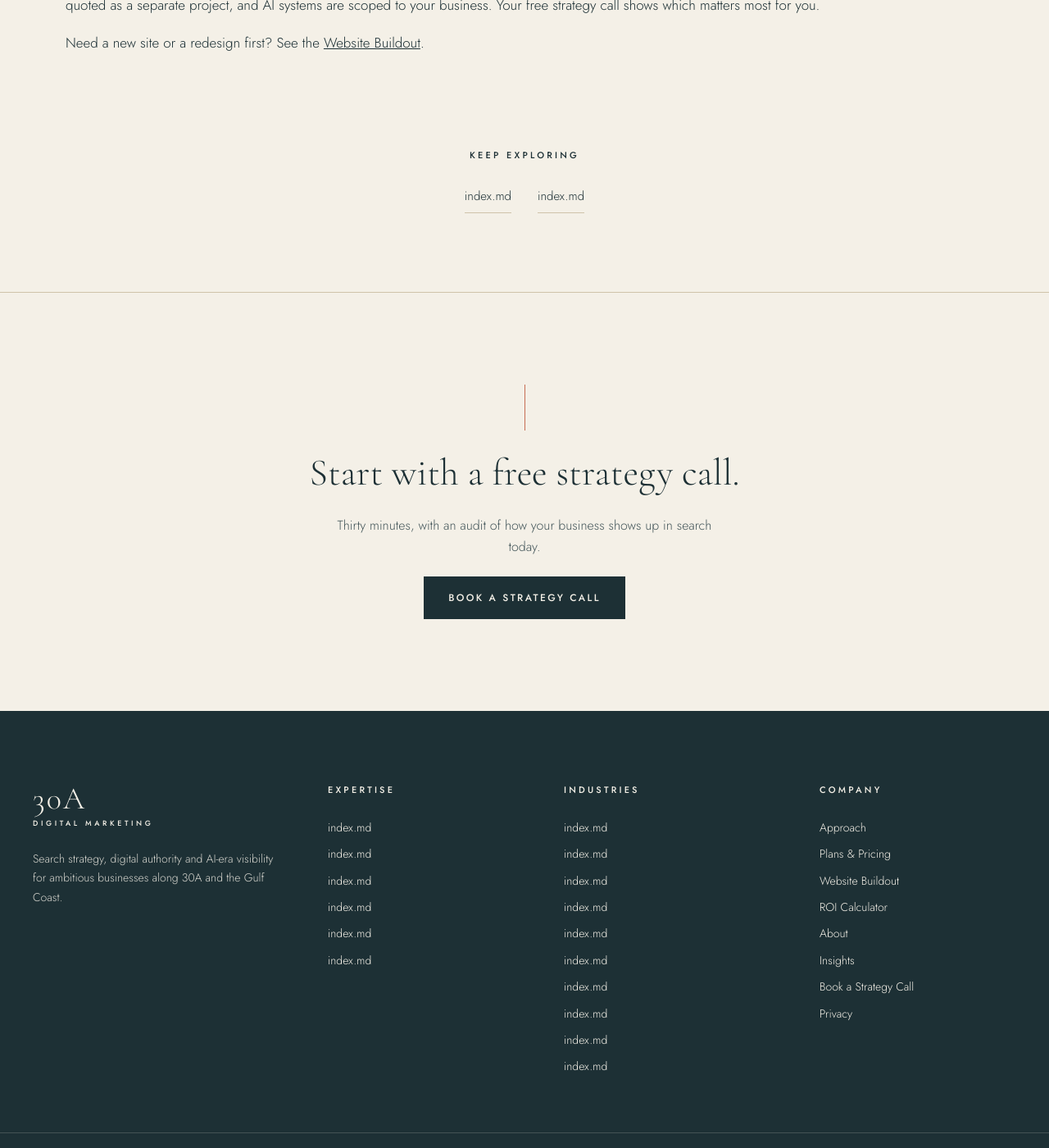
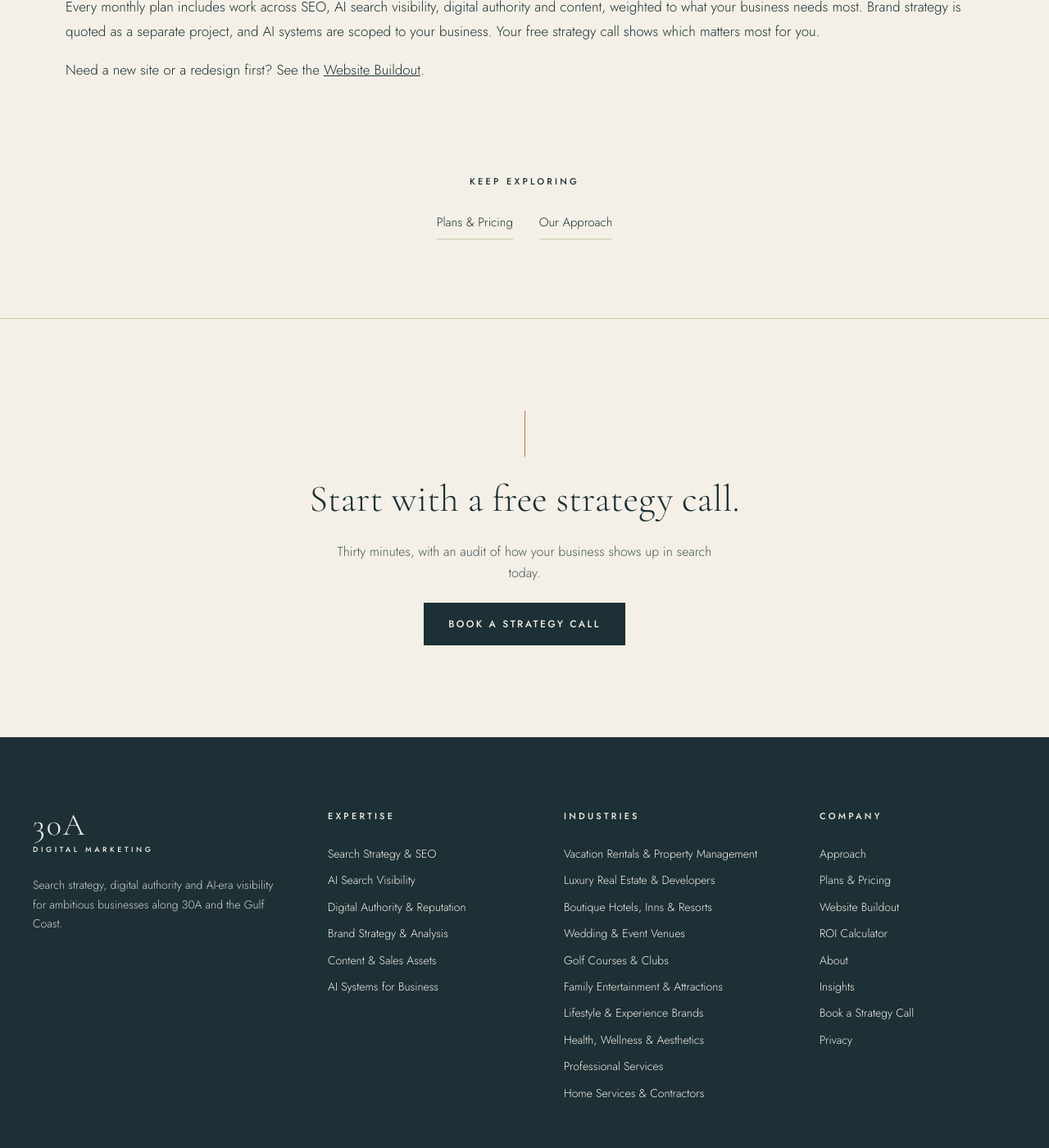
Before and after one commit to benalan317/30adigitalmarketing, a Jekyll site: the page built from services/index.md, in a window 1280 px wide and 1400 px high, scrolled down 1403 px. Shown: the whole window at 82% size. Built offline with Jekyll 4.4.1, drawn with Linux system fonts in a browser that asks for light colours; some of the changed text lies outside the part shown.

Commit message:
Fix hub card, footer and related-link labels showing index.md
Templates read page.name (the filename) before page.title. Use title,
escaped, in card-list, footer, page layout and homepage.

Co-Authored-By: Claude Sonnet 5.5 <noreply@anthropic.com>
Claude-Session: https://claude.ai/code/session_01VGXmT51exvrZbSbjVPCTVT

```diff
--- a/_includes/card-list.html
+++ b/_includes/card-list.html
@@ -8,7 +8,7 @@
   <li>
     <a href="{{ c.url }}">
       <span class="card-num">{% if forloop.index < 10 %}0{% endif %}{{ forloop.index }}</span>
-      <span class="card-title">{{ c.name | default: c.title }}</span>
+      <span class="card-title">{{ c.title | escape }}</span>
       {%- if c.blurb %}
       <span class="card-blurb">{{ c.blurb }}</span>
       {%- endif %}
--- a/_includes/footer.html
+++ b/_includes/footer.html
@@ -19,7 +19,7 @@
       <h2>Expertise</h2>
       <ul>
         {%- for s in footer_services %}
-        <li><a href="{{ s.url }}">{{ s.name | default: s.title }}</a></li>
+        <li><a href="{{ s.url }}">{{ s.title | escape }}</a></li>
         {%- endfor %}
       </ul>
     </nav>
@@ -28,7 +28,7 @@
       <h2>Industries</h2>
       <ul>
         {%- for i in footer_industries %}
-        <li><a href="{{ i.url }}">{{ i.name | default: i.title }}</a></li>
+        <li><a href="{{ i.url }}">{{ i.title | escape }}</a></li>
         {%- endfor %}
       </ul>
     </nav>
@@ -49,6 +49,6 @@
   </div>
 
   <div class="footer-legal">
-    <p>&copy; {{ site.time | date: "%Y" }} {{ site.title }}. All rights reserved.</p>
+    <p>&copy; {{ site.time | date: "%Y" }} {{ site.title | escape }}. All rights reserved.</p>
   </div>
 </footer>
--- a/_layouts/page.html
+++ b/_layouts/page.html
@@ -28,7 +28,7 @@ layout: default
       {%- for u in page.related %}
         {%- assign p = site.pages | where: "url", u | first %}
         {%- if p %}
-      <li><a href="{{ p.url }}">{{ p.name | default: p.title }}</a></li>
+      <li><a href="{{ p.url }}">{{ p.title | escape }}</a></li>
         {%- endif %}
       {%- endfor %}
     </ul>
--- a/index.html
+++ b/index.html
@@ -47,7 +47,7 @@ Links out to: three flagship services, Industries hub, Plans, Approach, Website
     {%- for s in flagship %}
     <a class="column" href="{{ s.url }}">
       <span class="num">0{{ forloop.index }}</span>
-      <h3>{{ s.name | default: s.title }}</h3>
+      <h3>{{ s.title | escape }}</h3>
       <p>{{ s.blurb }}</p>
     </a>
     {%- endfor %}
@@ -58,7 +58,7 @@ Links out to: three flagship services, Industries hub, Plans, Approach, Website
   <h2>Built for the businesses that make the coast what it is.</h2>
   <ul>
     {%- for i in home_industries %}
-    <li><a href="{{ i.url }}">{{ i.name | default: i.title }}</a></li>
+    <li><a href="{{ i.url }}">{{ i.title | escape }}</a></li>
     {%- endfor %}
   </ul>
   <a class="link-caps" href="/industries/">All industries</a>
```
